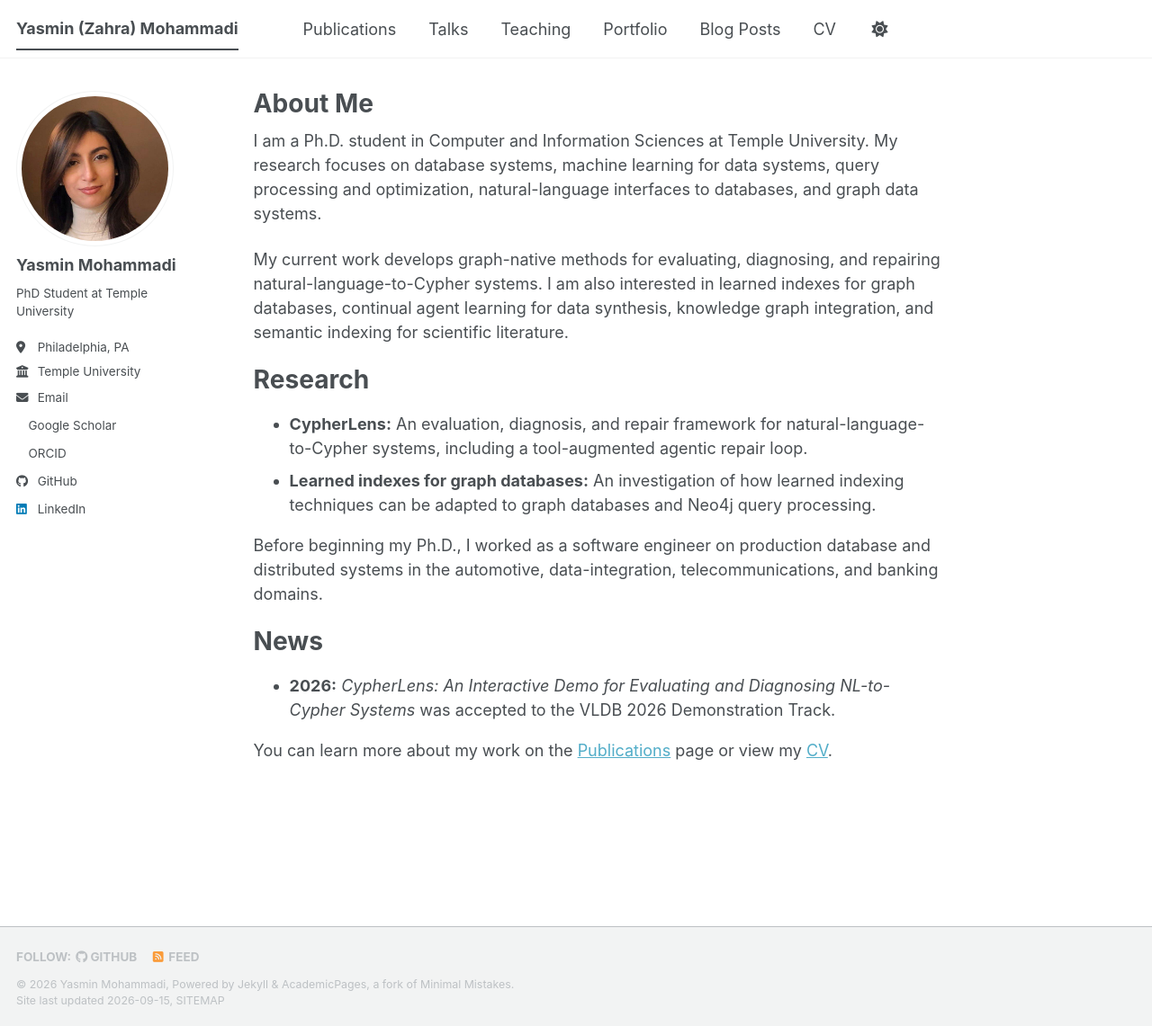
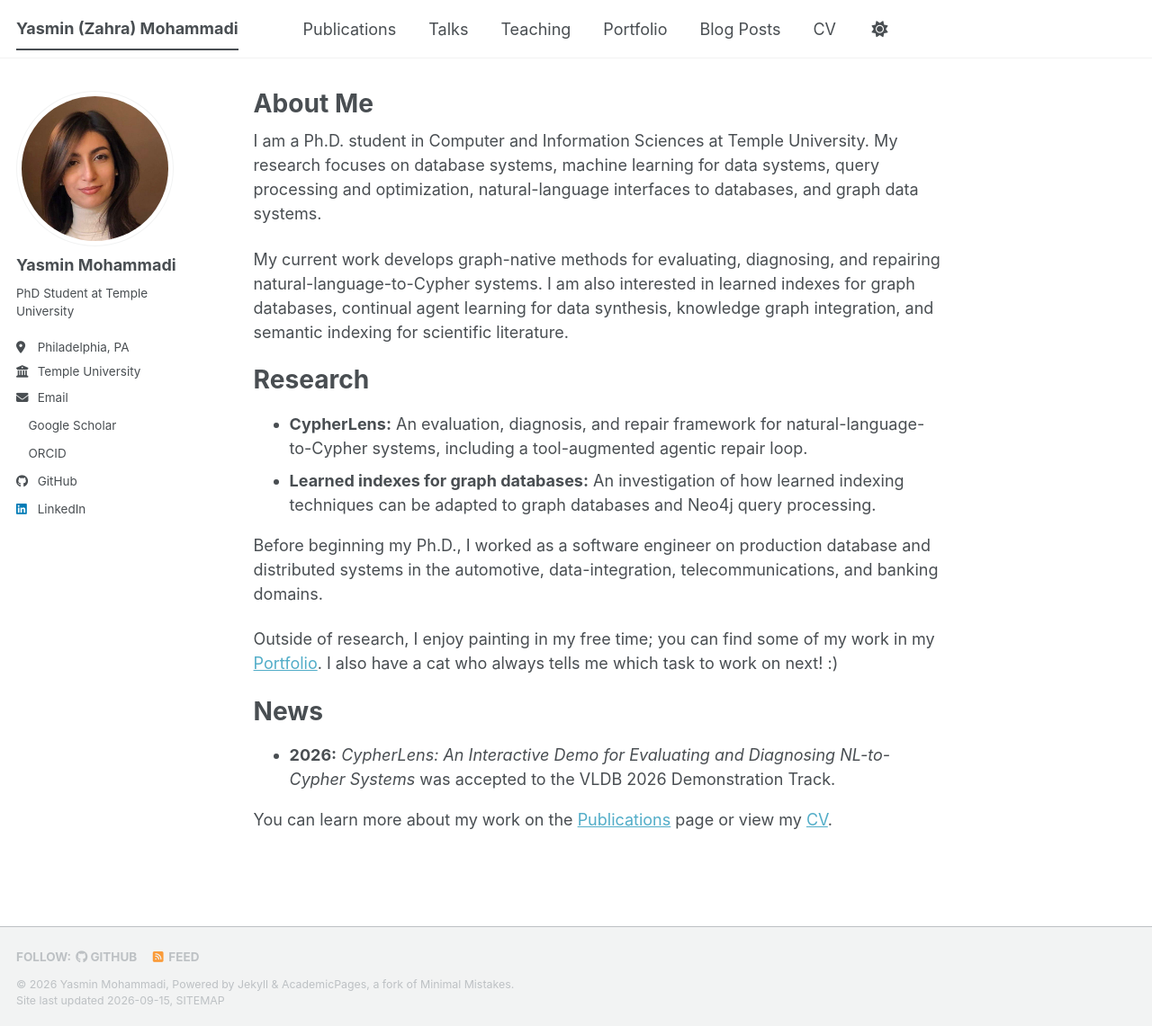
Before and after one commit to YasmeanMohammadi/YasmeanMohammadi.github.io, a Jekyll site: the page built from _pages/about.md, in a window 1280 px wide and 1141 px high. Shown: the whole window at 90% size. Built offline with Jekyll 4.4.1, drawn with Linux system fonts in a browser that asks for light colours; a style sheet for code colours, icons or effects is not loaded.

Commit message:
about me!

```diff
--- a/_pages/about.md
+++ b/_pages/about.md
@@ -19,6 +19,8 @@ Research
 
 Before beginning my Ph.D., I worked as a software engineer on production database and distributed systems in the automotive, data-integration, telecommunications, and banking domains.
 
+Outside of research, I enjoy painting in my free time; you can find some of my work in my [Portfolio](/portfolio/). I also have a cat who always tells me which task to work on next! :)
+
 News
 ======
 
```
